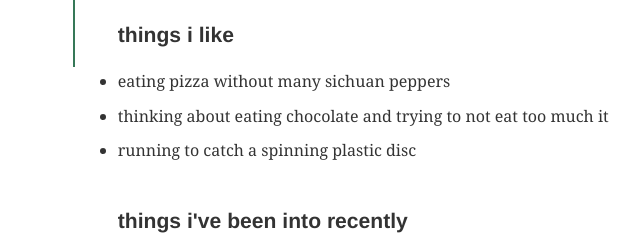
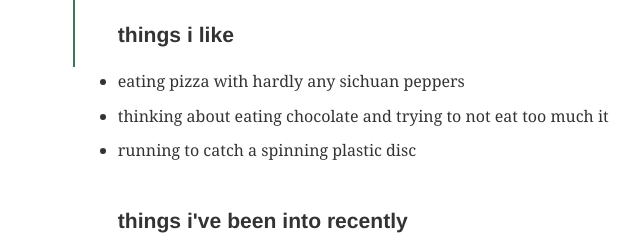
Before and after one commit to emmaqbrown/emma-site, a Gatsby site: page /about/ in a window 1280 px wide. Shown: the part 176-416 px from the top of the page, 407-1047 px from the left. Built offline with nearby package versions, Linux system fonts and the light colour scheme; Gatsby itself is replaced by a stand-in of ours; some packages are replaced by stand-ins of ours.

Commit message:
about content update

```diff
--- a/src/content/about.md
+++ b/src/content/about.md
@@ -9,7 +9,7 @@ order: 1
 <br>
 
 ### things i like
-- eating pizza without many sichuan peppers
+- eating pizza with hardly any sichuan peppers
 - thinking about eating chocolate and trying to not eat too much it
 - running to catch a spinning plastic disc
 
```
